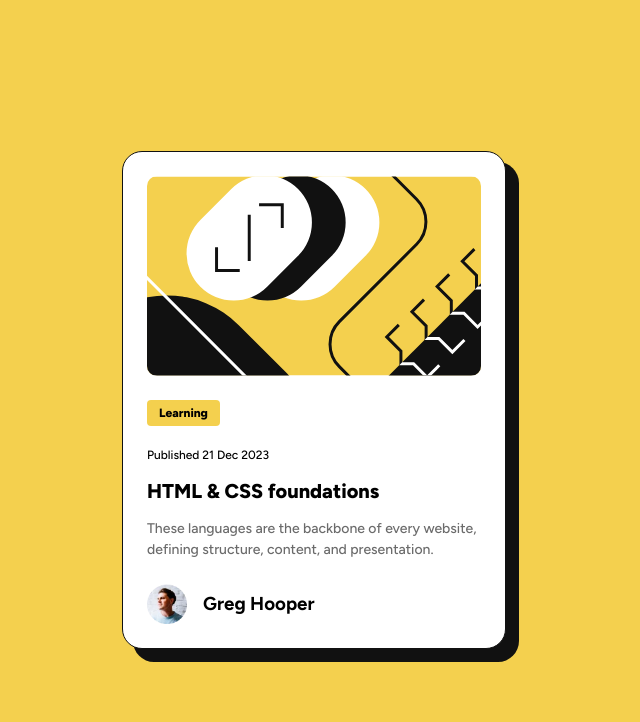
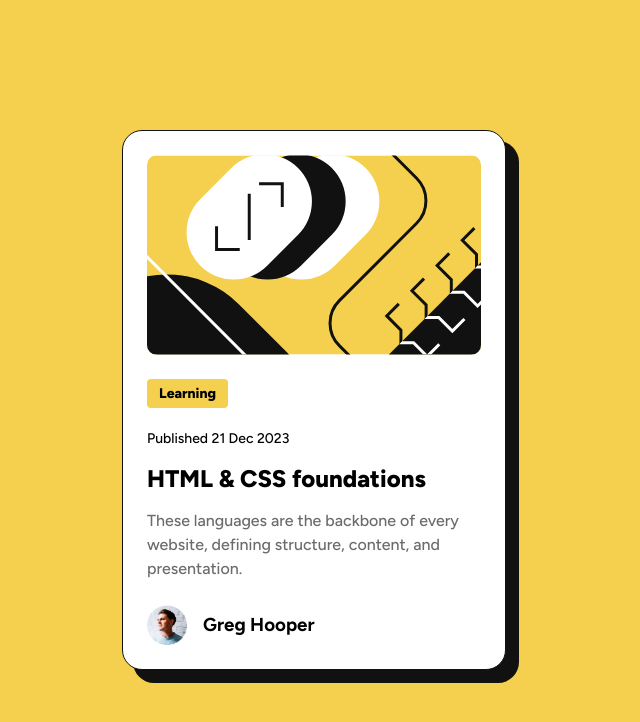
Before and after one commit to O-Julia-O/blog-preview-card, a plain HTML site: page index.html in a window 1280 px wide. Shown: the whole page, without its empty margins (326-966 px from the left). Drawn offline with Linux system fonts and the light colour scheme.

Commit message:
using clamp for fluid typography

```diff
--- a/style.css
+++ b/style.css
@@ -33,7 +33,7 @@ main {
 }
 
 .card__headline {
-    font-size: 20px;
+    font-size: clamp(20px, 5vw, 24px);
     font-weight: 800;
     line-height: 150%;
 }
@@ -42,7 +42,7 @@ main {
     color: var(--par-color);
     font-weight:500;
     line-height: 150%;
-    font-size: 14px;
+    font-size: clamp(14px, 3vw, 16px);
 }
 
 .card {
@@ -73,14 +73,14 @@ main {
     background-color: var(--background);
     padding: var(--spacing-sm) var(--spacing-lg);
     border-radius: var(--spacing-sm);
-    font-size: 12px;
+    font-size: clamp(12px, 3vw, 14px);
     font-family: var(--font-family);
     font-weight:800;
     line-height: 150%;
 }
 
 .card__date {
-    font-size: 12px;
+    font-size: clamp(12px, 3vw, 14px);
     font-weight: 500;
     padding-top: var(--spacing-md);
     line-height: 150%;
```
